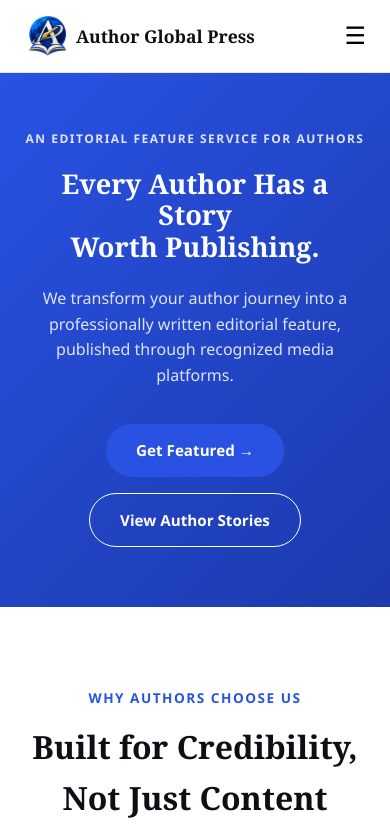
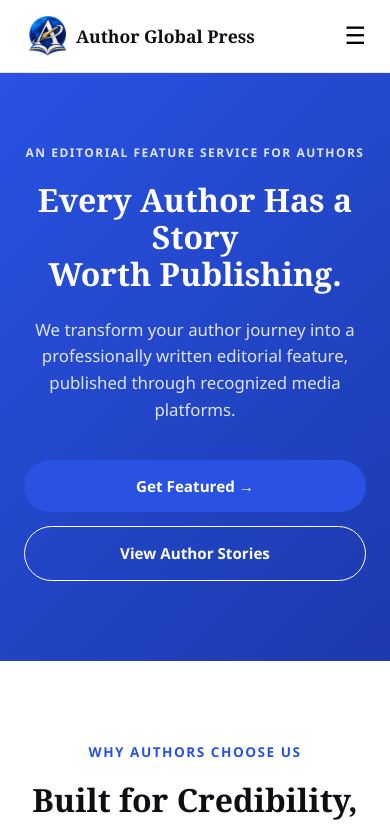
Before and after one commit to emmanuelaustin534-source/author-global-press, a React (Vite) app: page / in a window 390 px wide. Shown: the top 838 px of the page. Built offline with nearby package versions, Linux system fonts and the light colour scheme.

Commit message:
Fix mobile hero height and stack buttons

```diff
--- a/src/styles/Home.css
+++ b/src/styles/Home.css
@@ -176,7 +176,7 @@
 
 @media (max-width: 700px) {
   .hero-title {
-    font-size: 1.7rem;
+    font-size: 2rem;
   }
 
   .hero-tag {
@@ -184,11 +184,25 @@
   }
 
   .hero-subtitle {
-    font-size: 1rem;
+    font-size: 1.05rem;
   }
 
   .hero {
-    padding: 56px 0 60px;
+    padding: 70px 0 80px;
+    min-height: 480px;
+    display: flex;
+    align-items: center;
+  }
+
+  .hero-actions {
+    flex-direction: column;
+    align-items: stretch;
+    gap: 14px;
+  }
+
+  .hero-actions .btn {
+    width: 100%;
+    text-align: center;
   }
 
   .stats-grid {
```
